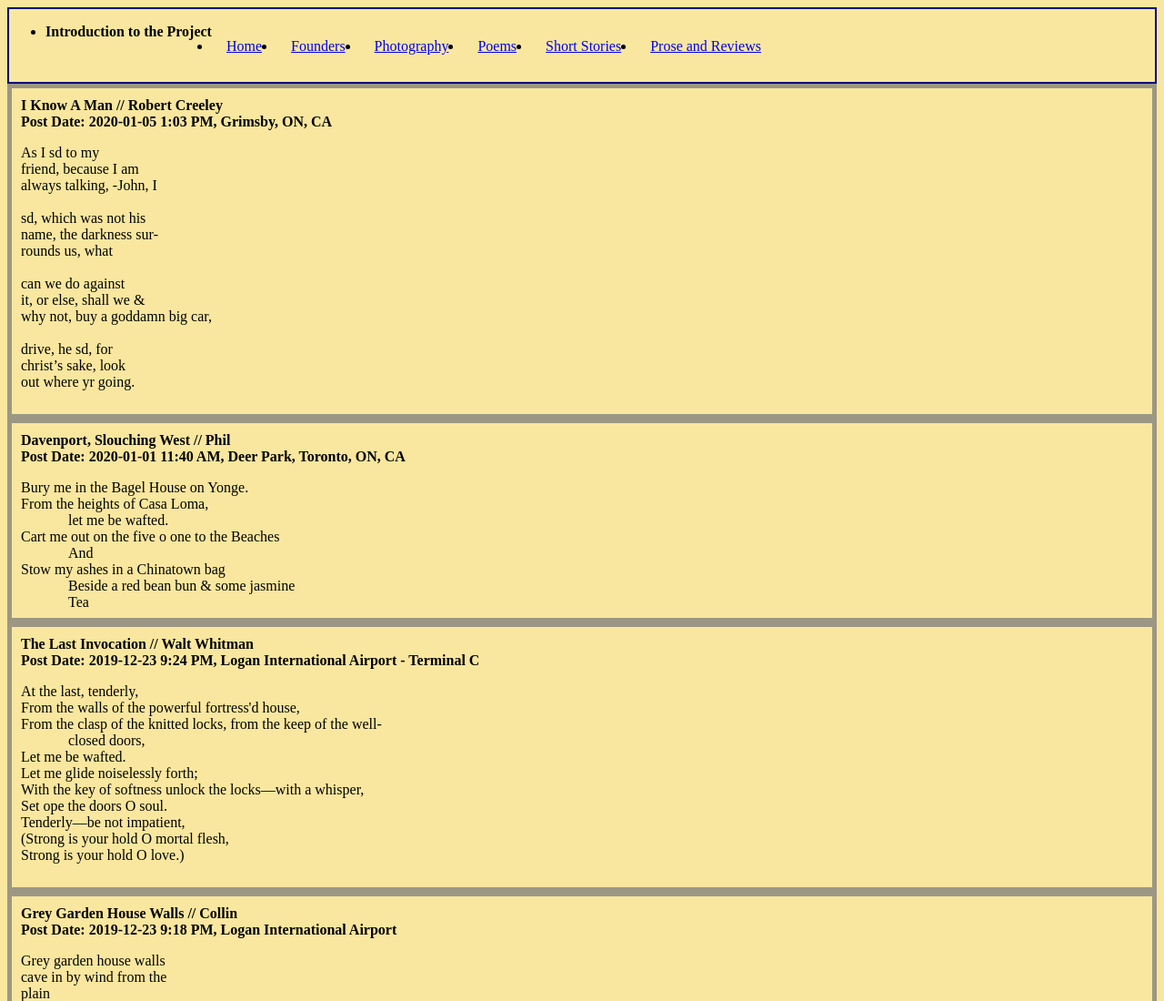
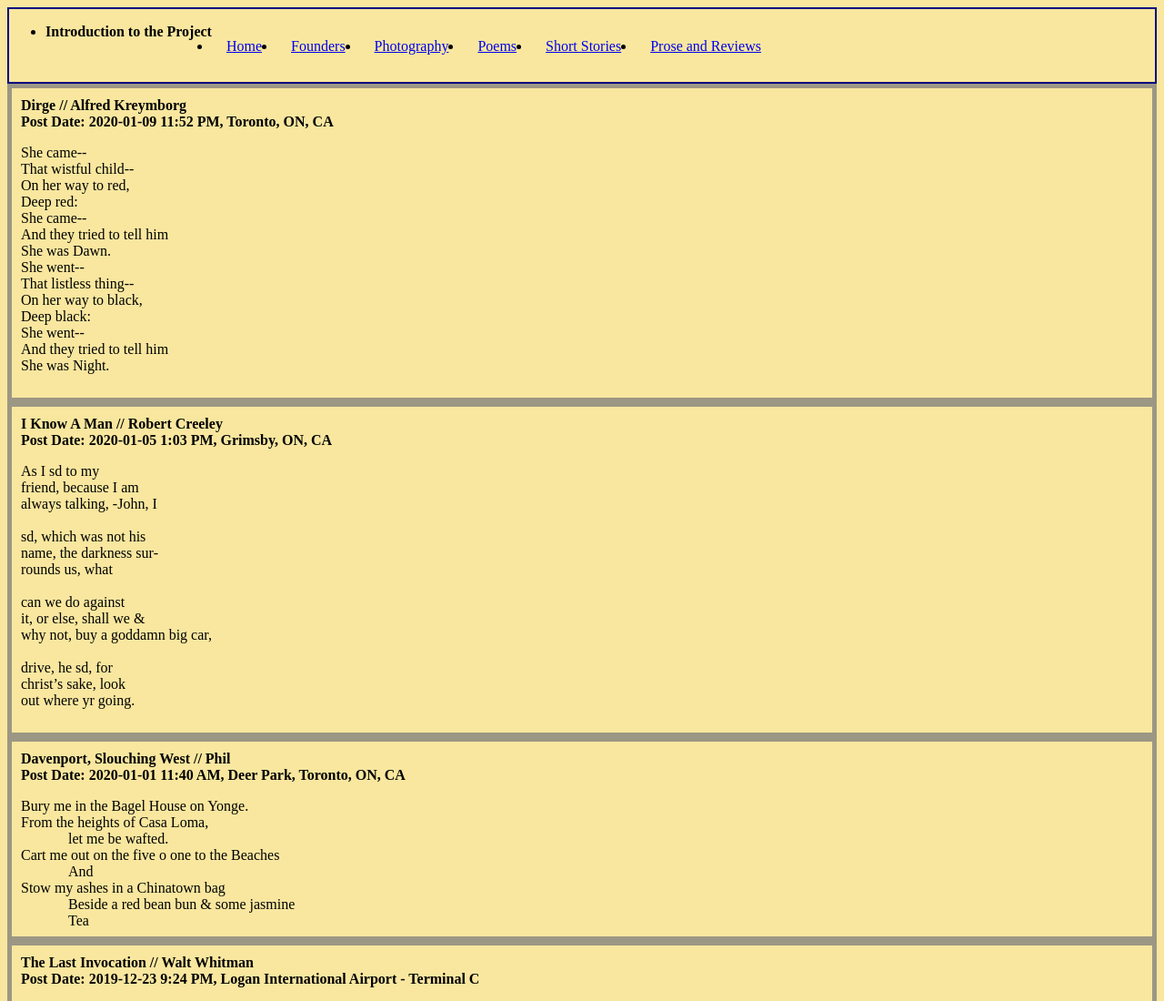
Before and after one commit to collindowns/PoetryCommons, a plain HTML site: page poems.html in a window 1280 px wide. Shown: the top 1100 px of the page at 91% size. Drawn offline with Linux system fonts and the light colour scheme.

Commit message:
Update poems.html

```diff
--- a/poems.html
+++ b/poems.html
@@ -41,6 +41,29 @@
 	</nav>
 </div>
 </header>
+
+	<div class = "poem_style">
+		<header class = "poem_title"> Dirge // Alfred Kreymborg <br> Post Date: 2020-01-09 11:52 PM, Toronto, ON, CA</header>
+		<p>
+		  She came--<br>
+		That wistful child--<br>
+		On her way to red,<br>
+		Deep red:<br>
+		She came--<br>
+		And they tried to tell him<br>
+		She was Dawn.<br>
+		She went--<br>
+		That listless thing--<br>
+		On her way to black,<br>
+		Deep black:<br>
+		She went--<br>
+		And they tried to tell him<br>
+		She was Night.
+		</p>
+
+	</div>
+
+
 
 	<div class = "poem_style">
 		<header class = "poem_title"> I Know A Man // Robert Creeley <br> Post Date: 2020-01-05 1:03 PM, Grimsby, ON, CA</header>
```
